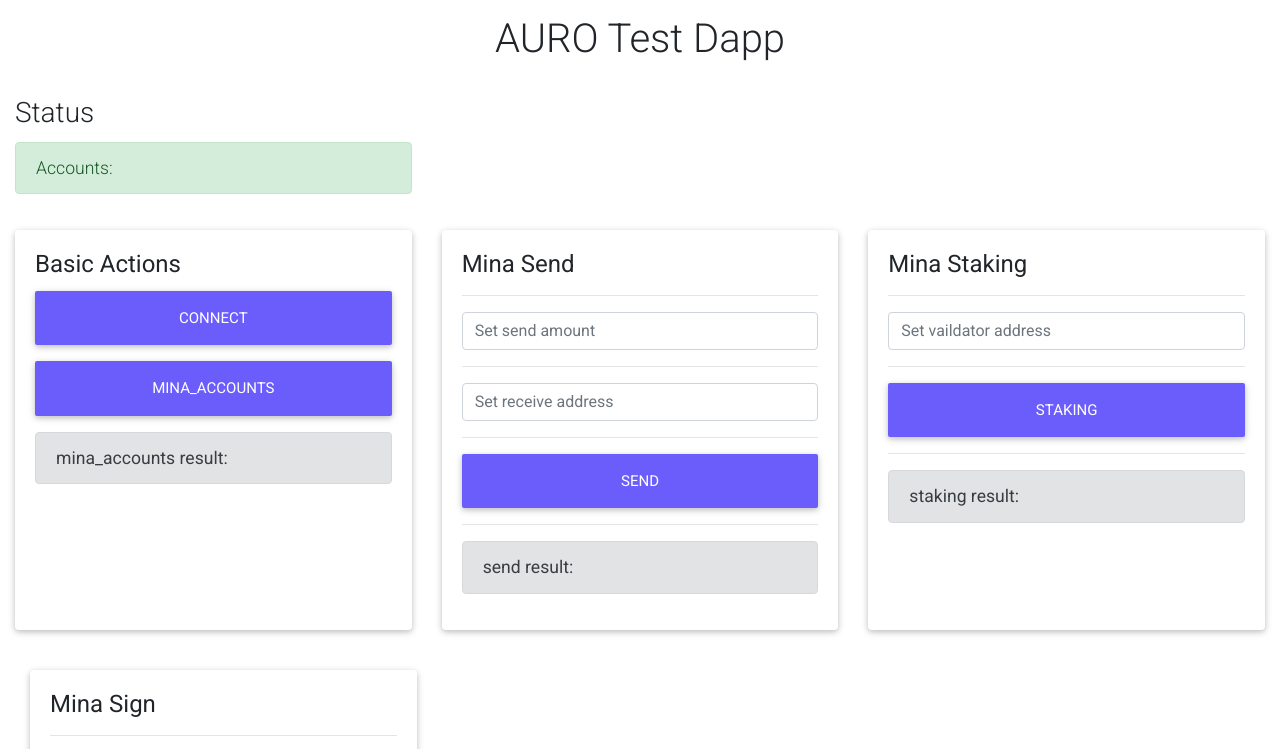
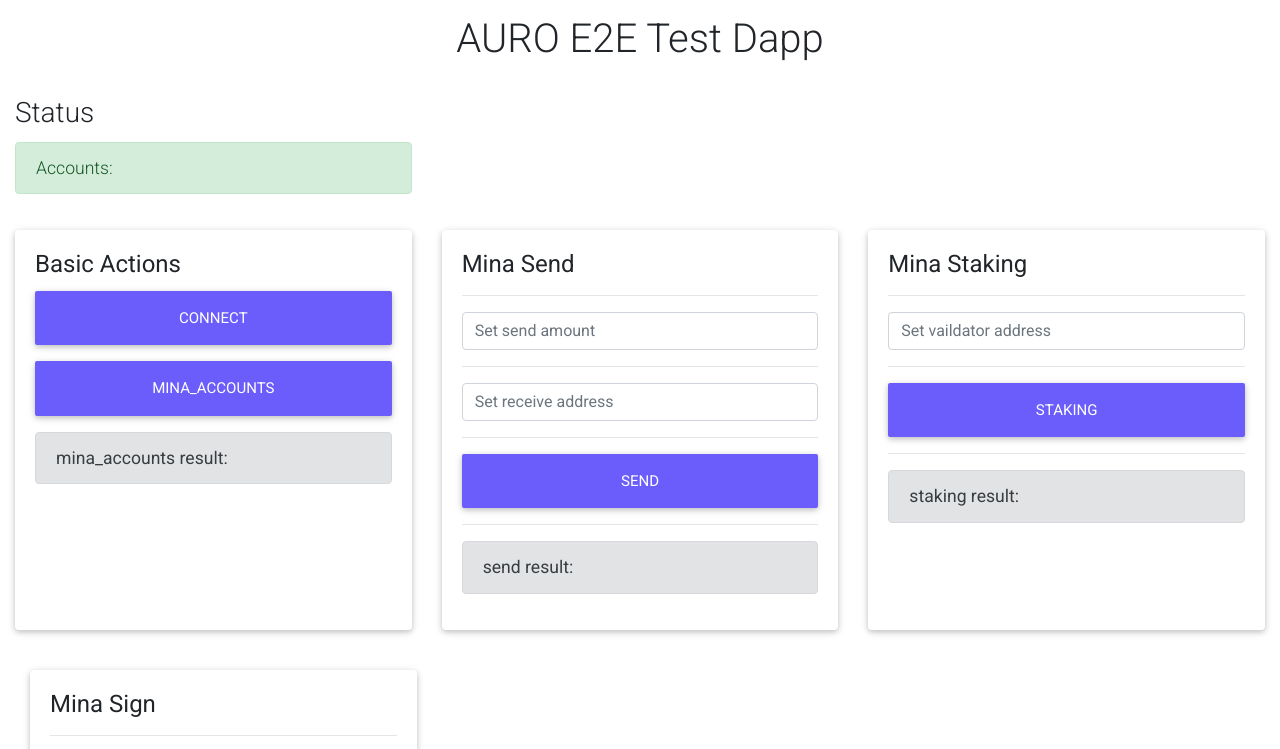
Before and after one commit to lvshaoping007/mina-web-dapp, a website built with webpack: page src/index.html in a window 1280 px wide. Shown: the top 749 px of the page. Built offline with nearby package versions, Linux system fonts and the light colour scheme.

Commit message:
name change

```diff
--- a/src/index.html
+++ b/src/index.html
@@ -15,7 +15,7 @@
     <header>
       <div id="logo-container">
         <h1 id="logo-text" class="text-center">
-          AURO Test Dapp
+          AURO E2E Test Dapp
         </h1>
       </div>
     </header>
```
